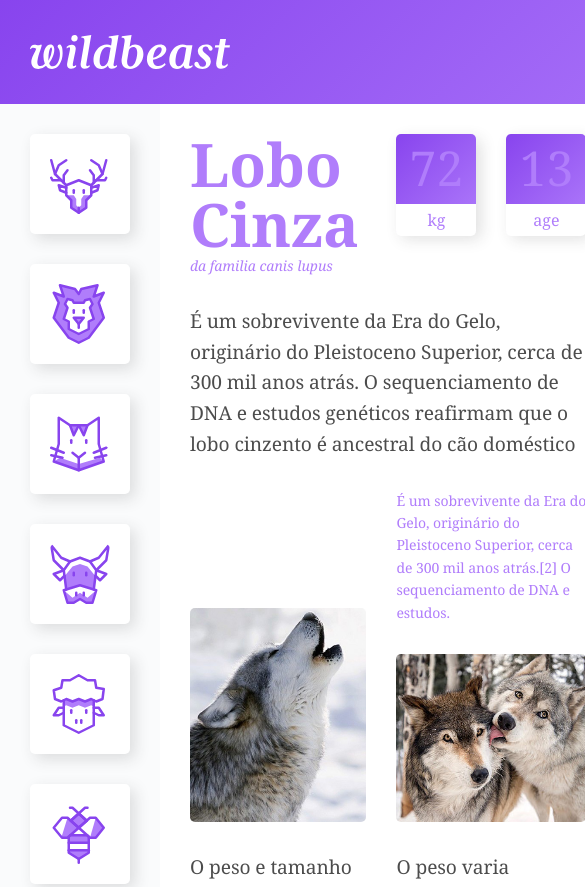
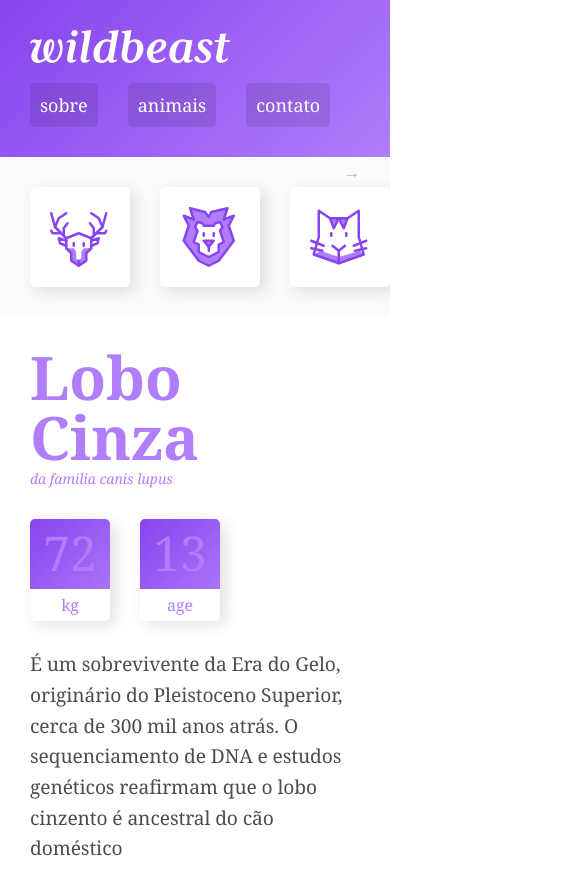
Before and after one commit to LeonardoPess/wildbeast, a plain HTML site: page index.html in a window 390 px wide. Shown: the top 887 px of the page, 585 px wide, since content can reach past the window. Drawn offline with Linux system fonts and the light colour scheme; a web font is replaced by a local one.

Commit message:
responsivo finalizado com grid

```diff
--- a/css/style.css
+++ b/css/style.css
@@ -4,16 +4,12 @@
   font-family: 'Volkhov', Georgia, serif;
 }
 
-li {
-  list-style: none;
-}
+li { list-style: none; }
 
-a {
-  text-decoration: none;
-}
+a { text-decoration: none; }
 
 img {
-  max-width: 100%;
+  width: 100%;
   display: block;
   border-radius: 5px;
 }
@@ -28,6 +24,30 @@ img {
     "sidenav content anuncios"
     "footer footer footer"
   ;
+}
+
+@media (max-width: 1200px) {
+  .estrutura {
+    grid-template-areas:
+    "header header header"
+    "sidenav content content"
+    "sidenav anuncios anuncios"
+    "footer footer footer"
+  ;
+  }
+}
+
+@media (max-width: 760px) {
+  .estrutura {
+    grid-template-columns: 100%;
+    grid-template-areas:
+    "header"
+    "sidenav"
+    "content"
+    "anuncios"
+    "footer"
+  ;
+  }
 }
 
 /*// header //*/
@@ -68,6 +88,21 @@ img {
   margin-left: 30px;
 }
 
+@media (max-width: 760px) {
+  .header {
+    grid-template-columns: auto;
+  }
+  .logo {
+    margin-bottom: 20px;
+  }
+  .header nav a {
+    font-size-adjust: 1em;
+  }
+  .header li + li {
+    margin-left: 10px;
+  }
+}
+
 /*// sidenav //*/
 
 .sidenav {
@@ -92,6 +127,42 @@ img {
   background: #b07dfb;
 }
 
+@keyframes seta {
+  from {
+    right: 30px;
+  }
+  to {
+    right: 20px;
+  }
+}
+
+@media (max-width: 760px) {
+  .sidenav {
+    overflow-x: auto;
+    -webkit-overflow-scrolling: touch;
+    -ms-overflow-style: -ms-autohiding-scrollbar;
+    padding: 0 30px;
+    position: relative;
+  }
+  .sidenav::after {
+    content: "→";
+    position: absolute;
+    top: 4px;
+    right: 30px;
+    color: rgba(0, 0, 0,.3);
+    animation: seta .5s ease-in 0s infinite alternate;
+  }
+  .sidenav ul{
+    display: flex;
+  }
+  .sidenav li {
+    flex: 1 0 60px;
+  }
+  .sidenav li a{
+    margin: 30px 30px 30px 0;
+  }
+}
+
 /*// content //*/
 
 .content {
@@ -102,6 +173,12 @@ img {
   display: grid;
   grid-template-columns: 1fr 1fr;
   grid-gap: 30px;
+}
+
+@media (max-width: 600px) {
+  .content {
+    grid-template-columns: auto;
+  }
 }
 
 .col-wide {
@@ -130,7 +207,7 @@ p {
   margin-top: 30px;
 }
 
-/*// anuncios //*/
+/*// titulo //*/
 
 .titulo {
   color: #b07dfb;
@@ -229,6 +306,7 @@ p {
   align-content: start;
   padding: 30px;
   grid-gap: 30px;
+  grid-template-columns: repeat(auto-fit, minmax(150px, 1fr));
 }
 
 /*// footer //*/
```
Also changed, not shown: 1 other file.
